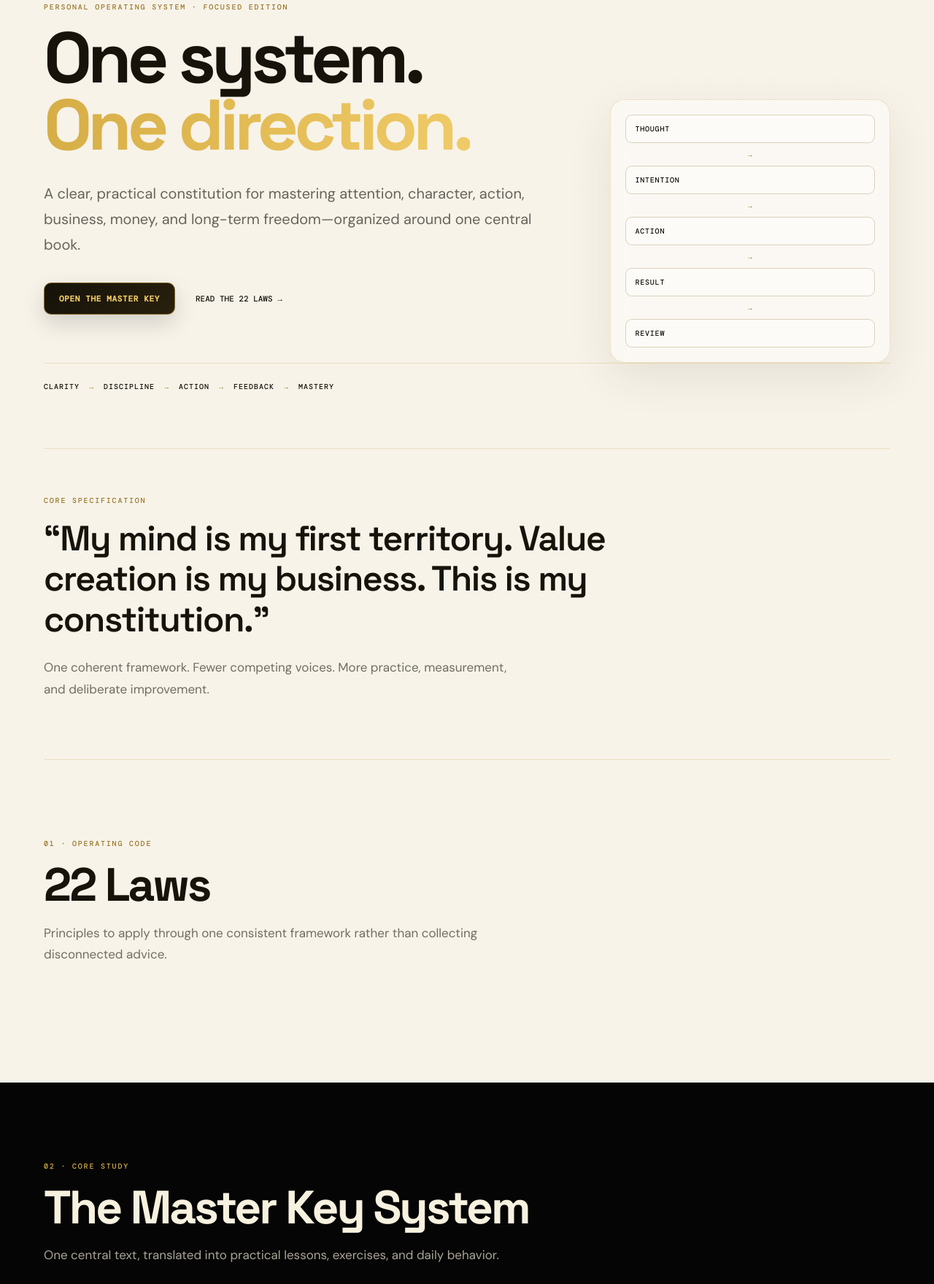
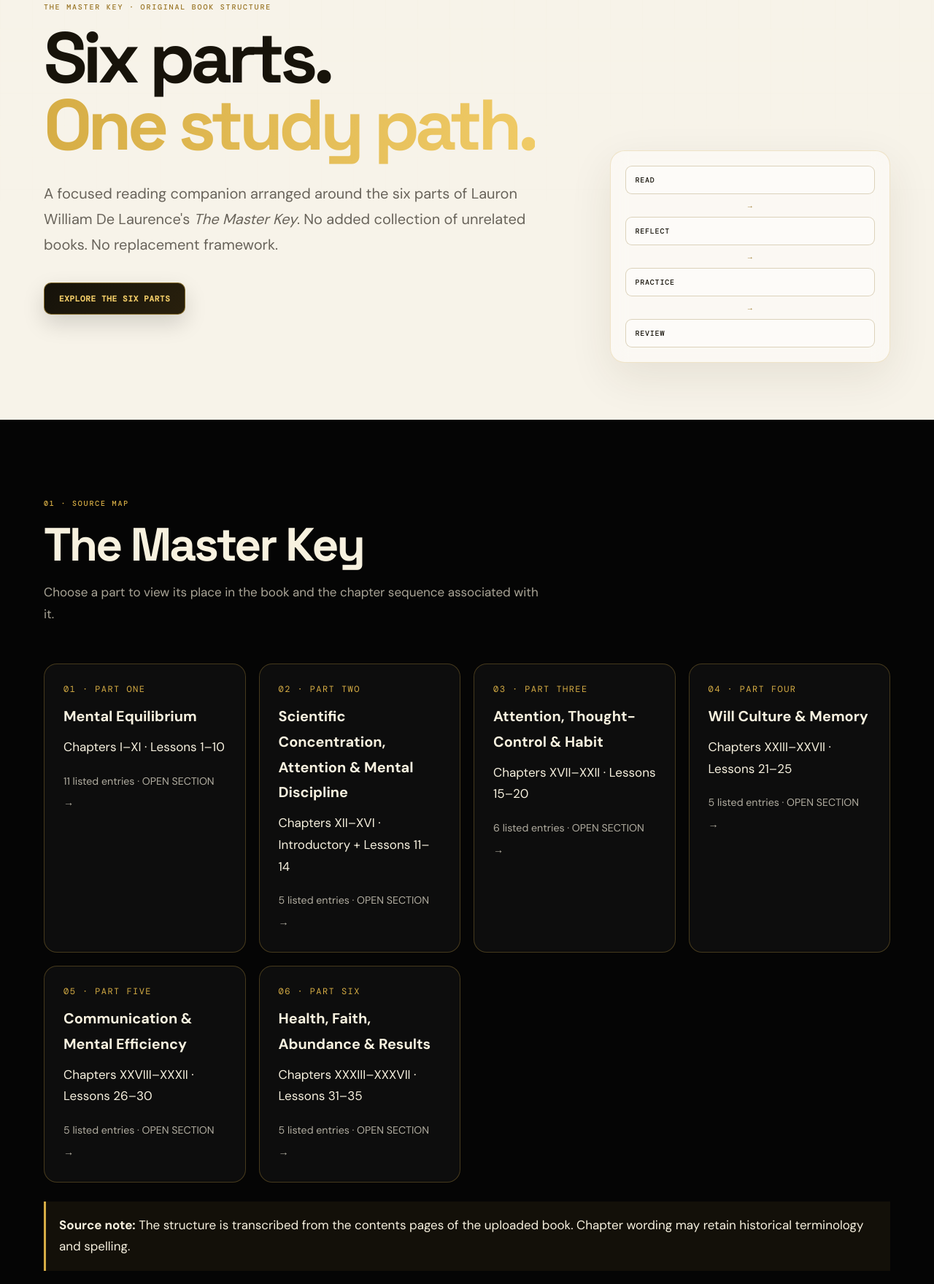
Before and after one commit to nethoth69/thelawofsuccess, a plain HTML site: page index-new.html in a window 1280 px wide. Shown: the part 181-1940 px from the top of the page at 73% size. Drawn offline with nearby package versions, Linux system fonts and the light colour scheme.

Commit message:
Rebuild homepage around The Master Key's six-part structure

```diff
--- a/index-new.html
+++ b/index-new.html
@@ -2,26 +2,29 @@
 <html lang="en">
 <head>
 <meta charset="utf-8"><meta name="viewport" content="width=device-width,initial-scale=1">
-<meta name="description" content="The Law of Success — a focused personal operating system built around The Master Key System.">
+<meta name="description" content="The Law of Success — a focused study guide following The Master Key's original six-part structure.">
 <title>The Law of Success — The Master Key</title>
 <link rel="preconnect" href="https://fonts.googleapis.com"><link rel="preconnect" href="https://fonts.gstatic.com" crossorigin>
 <link href="https://fonts.googleapis.com/css2?family=DM+Mono:wght@400;500&family=DM+Sans:wght@400;500;600;700&family=Space+Grotesk:wght@500;600;700&display=swap" rel="stylesheet">
 <link rel="stylesheet" href="styles.css">
 <style>
-.brand-logo{width:34px;height:34px;object-fit:contain;vertical-align:middle;margin-right:10px;filter:drop-shadow(0 0 12px rgba(57,208,179,.2))}.single-library{max-width:620px}.focus-note{margin-top:24px;padding:20px;border:1px solid rgba(214,173,69,.25);border-radius:16px;background:rgba(214,173,69,.06)}
+.brand-logo{width:34px;height:34px;object-fit:contain;vertical-align:middle;margin-right:10px}
+.book-map{display:grid;grid-template-columns:repeat(auto-fit,minmax(260px,1fr));gap:18px;margin-top:28px}
+.part-card{padding:26px;border:1px solid rgba(214,173,69,.28);border-radius:18px;background:rgba(255,255,255,.035);cursor:pointer;transition:transform .2s,border-color .2s}
+.part-card:hover{transform:translateY(-3px);border-color:rgba(214,173,69,.7)}
+.part-card .part-no{font:12px 'DM Mono',monospace;color:#d6ad45;letter-spacing:.12em}
+.part-card h3{margin:12px 0 10px}.part-card p{margin:0 0 16px}.part-card small{opacity:.7}
+.source-note{margin-top:26px;padding:18px;border-left:3px solid #d6ad45;background:rgba(214,173,69,.07)}
 </style>
 </head>
 <body><div class="grid-overlay" aria-hidden="true"></div>
-<header class="site-header"><a class="brand" href="#top"><img class="brand-logo" src="assets/pixelxcript_logo.svg" alt="Pixelxcript logo">THE LAW OF SUCCESS</a><nav aria-label="Primary navigation"><a href="#laws">22 Laws</a><a href="#library">The Master Key</a><a href="#daily">Daily OS</a><a href="#decision">Decision Filter</a></nav></header>
+<header class="site-header"><a class="brand" href="#top"><img class="brand-logo" src="assets/pixelxcript_logo.svg" alt="Pixelxcript logo">THE LAW OF SUCCESS</a><nav aria-label="Primary navigation"><a href="#book">The Master Key</a><a href="#method">Study Method</a></nav></header>
 <main id="top">
-<section class="hero shell"><div class="hero-grid"><div><p class="eyebrow">PERSONAL OPERATING SYSTEM · FOCUSED EDITION</p><h1>One system.<br><span>One direction.</span></h1><p class="hero-copy">A clear, practical constitution for mastering attention, character, action, business, money, and long-term freedom—organized around one central book.</p><div class="hero-actions"><a class="button button-accent" href="#library">OPEN THE MASTER KEY</a><a class="text-link" href="#laws">READ THE 22 LAWS →</a></div></div><div class="hero-diagram" aria-label="Personal operating loop"><span>THOUGHT</span><i>→</i><span>INTENTION</span><i>→</i><span>ACTION</span><i>→</i><span>RESULT</span><i>→</i><span>REVIEW</span></div></div><div class="principles"><span>Clarity</span><i>→</i><span>Discipline</span><i>→</i><span>Action</span><i>→</i><span>Feedback</span><i>→</i><span>Mastery</span></div></section>
-<section class="manifesto shell"><div class="section-label">CORE SPECIFICATION</div><blockquote>“My mind is my first territory. Value creation is my business. This is my constitution.”</blockquote><p>One coherent framework. Fewer competing voices. More practice, measurement, and deliberate improvement.</p></section>
-<section id="laws" class="section shell"><div class="section-heading"><p class="eyebrow">01 · OPERATING CODE</p><h2>22 Laws</h2><p>Principles to apply through one consistent framework rather than collecting disconnected advice.</p></div><div class="law-grid" id="lawGrid"></div></section>
-<section id="library" class="dark-section"><div class="shell"><div class="section-heading light"><p class="eyebrow">02 · CORE STUDY</p><h2>The Master Key System</h2><p>One central text, translated into practical lessons, exercises, and daily behavior.</p></div><div class="foundation-grid single-library"><article class="book-card" data-book="masterkey" tabindex="0" role="button"><span>01 · CORE BOOK</span><h3>The Master Key System</h3><p>Attention, purpose, disciplined thought, visualization, action, feedback, and personal operating rhythm.</p><button>ENTER MODULE →</button></article></div><div class="focus-note"><strong>Study rule:</strong> do not collect more frameworks until you have practiced, measured, and reviewed this one.</div></div></section>
-<section id="daily" class="section shell split-section"><div><p class="eyebrow">03 · DAILY OPERATING SYSTEM</p><h2>Turn understanding into practice.</h2><p>Keep the loop short: focus, act, measure, adjust.</p></div><div class="checklist"><div><b>01</b><span><strong>Morning</strong> — Name the key outcome and the next useful action.</span></div><div><b>02</b><span><strong>Work</strong> — Protect attention and execute with care.</span></div><div><b>03</b><span><strong>Evening</strong> — Record what worked, what failed, and what you learned.</span></div><div><b>04</b><span><strong>Weekly</strong> — Review progress in character, business, finance, and skills.</span></div></div></section>
-<section id="decision" class="decision-section"><div class="shell decision-box"><div><p class="eyebrow">04 · DECISION FILTER</p><h2>Before you move, ask.</h2></div><div class="filter-grid"><span>Reality</span><span>Control</span><span>Risk</span><span>Opportunity</span><span>Character</span><span>Action</span></div></div></section>
-<section class="final-code shell"><p>OBSERVE · FOCUS · DESIGN · ACT · MEASURE · LEARN · DOCUMENT · SYSTEMIZE · COMPOUND</p></section>
-</main><footer class="site-footer shell"><span>THE LAW OF SUCCESS · MASTER KEY EDITION</span><span>© <span id="year"></span> · Built for deliberate living.</span></footer>
-<div class="book-modal" id="bookModal" aria-hidden="true" role="dialog" aria-modal="true" aria-labelledby="modalTitle"><div class="modal-backdrop" data-close-book></div><div class="modal-panel"><button class="modal-close" id="closeBook" aria-label="Close module">×</button><div class="modal-inner" id="modalContent"></div></div></div>
+<section class="hero shell"><div class="hero-grid"><div><p class="eyebrow">THE MASTER KEY · ORIGINAL BOOK STRUCTURE</p><h1>Six parts.<br><span>One study path.</span></h1><p class="hero-copy">A focused reading companion arranged around the six parts of Lauron William De Laurence's <em>The Master Key</em>. No added collection of unrelated books. No replacement framework.</p><div class="hero-actions"><a class="button button-accent" href="#book">EXPLORE THE SIX PARTS</a></div></div><div class="hero-diagram" aria-label="Book structure"><span>READ</span><i>→</i><span>REFLECT</span><i>→</i><span>PRACTICE</span><i>→</i><span>REVIEW</span></div></div></section>
+<section id="book" class="dark-section"><div class="shell"><div class="section-heading light"><p class="eyebrow">01 · SOURCE MAP</p><h2>The Master Key</h2><p>Choose a part to view its place in the book and the chapter sequence associated with it.</p></div><div class="book-map" id="partGrid"></div><div class="source-note"><strong>Source note:</strong> The structure is transcribed from the contents pages of the uploaded book. Chapter wording may retain historical terminology and spelling.</div></div></section>
+<section id="method" class="section shell split-section"><div><p class="eyebrow">02 · STUDY METHOD</p><h2>Follow the book before adding interpretation.</h2><p>Use the original order as the backbone. Add personal notes only after understanding the lesson being studied.</p></div><div class="checklist"><div><b>01</b><span><strong>Read</strong> — Work through one chapter or lesson.</span></div><div><b>02</b><span><strong>Record</strong> — Summarize the idea in your own words.</span></div><div><b>03</b><span><strong>Practice</strong> — Choose one observable behavior.</span></div><div><b>04</b><span><strong>Review</strong> — Compare the result with reality and evidence.</span></div></div></section>
+<section class="final-code shell"><p>READ · UNDERSTAND · PRACTICE · OBSERVE · REVIEW</p></section>
+</main><footer class="site-footer shell"><span>THE LAW OF SUCCESS · MASTER KEY EDITION</span><span>© <span id="year"></span></span></footer>
+<div class="book-modal" id="bookModal" aria-hidden="true" role="dialog" aria-modal="true" aria-labelledby="modalTitle"><div class="modal-backdrop" data-close-book></div><div class="modal-panel"><button class="modal-close" id="closeBook" aria-label="Close section">×</button><div class="modal-inner" id="modalContent"></div></div></div>
 <script src="script.js"></script><script src="masterkey.js"></script>
 </body></html>
```
